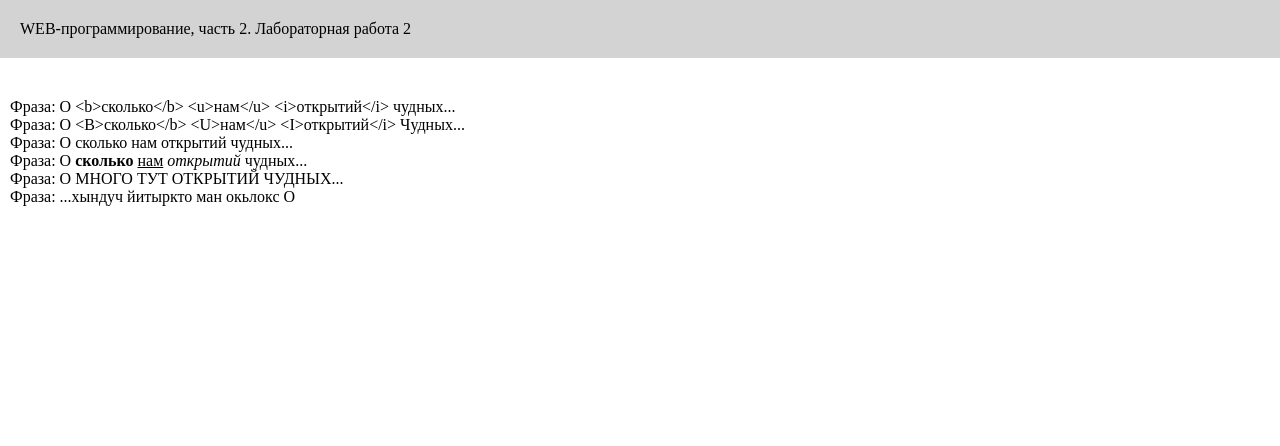
After one commit to sickhexd/web-programming-labs-2, a Flask app: page /lab2/filters in a window 1280 px wide. The commit adds this page. Shown: the top 446 px of the page. Run offline with Flask 3, Linux system fonts and the light colour scheme.

Commit message:
Работа с фильтрами

```diff
--- a/app.py
+++ b/app.py
@@ -239,3 +239,8 @@ def example():
 @app.route('/lab2/')
 def lab2():
     return render_template('lab2.html')
+
+@app.route('/lab2/filters')
+def filters():
+    pharse = 'О <b>сколько</b> <u>нам</u> <i>открытий</i> чудных...'
+    return render_template('filter.html', pharse=pharse)
--- a/templates/example.html
+++ b/templates/example.html
@@ -19,7 +19,7 @@
         45<sup>8</sup> = {{45**8}}
         <ul>
             {% for i in fruits %}
-            <li>{{i.name}}: {{i.price}} &#x20bd; </li>
+            <li>{{loop.index}} - {{i.name}}: {{i.price}} &#x20bd; </li>
             {% endfor %}
         </ul>
     </main>
--- /dev/null
+++ b/templates/filter.html
@@ -0,0 +1,15 @@
+{% extends "base.html" %}
+
+{# номер лабораторной работы: #}
+{% block lab %}Лабораторная работа 2{% endblock %}
+
+{# основной контент: #}
+{% block main %}
+    <div>Фраза: {{ pharse }} </div>
+    <div>Фраза: {{ pharse | title }}</div>
+    <div>Фраза: {{ pharse | striptags }}</div>
+    <div>Фраза: {{ pharse | safe }}</div>
+    <div>Фраза: {{ pharse | striptags | replace('сколько', 'много')
+        | replace('нам','тут') | upper }}</div>
+    <div>Фраза: {{ pharse | striptags | reverse }}</div>
+{% endblock %}
```
